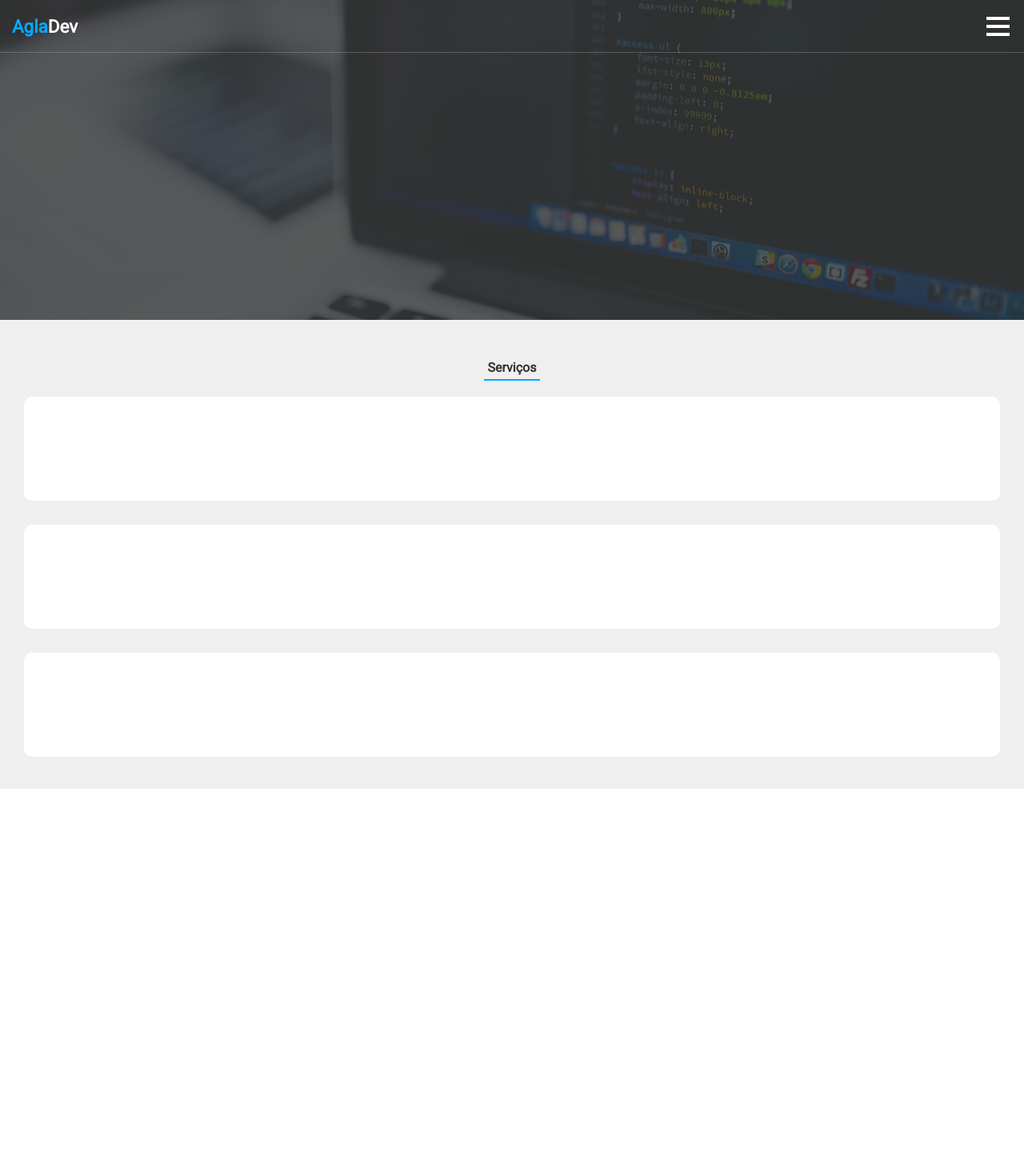
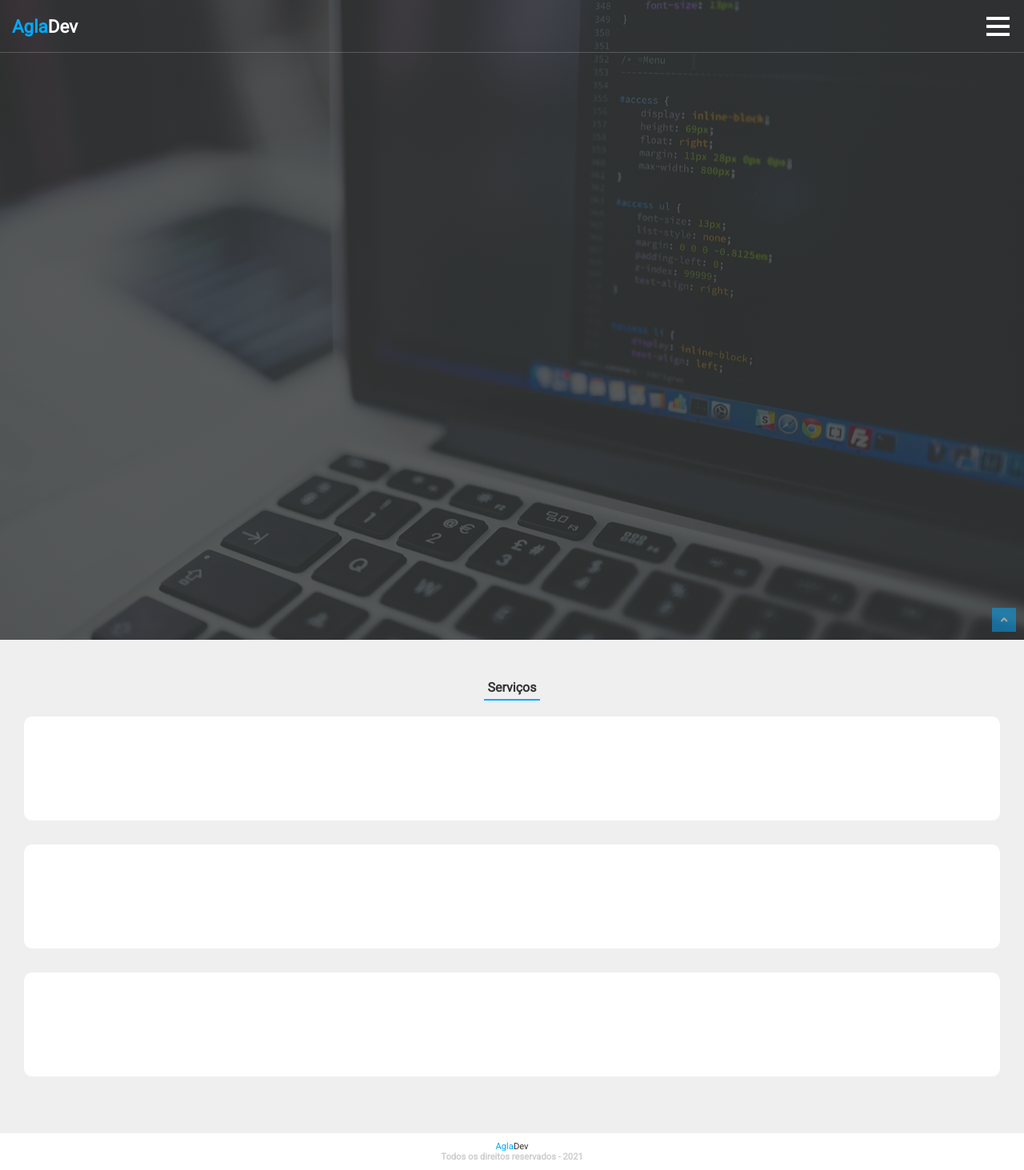
Before and after one commit to ze-aglailson/Agladev, a PHP site: page / in a window 1280 px wide. Shown: the whole page at 80% size. Before the commit the page ends 986 px from the top, so only its background shows below. Run offline with PHP 8.4, Linux system fonts and the light colour scheme; data comes from the database, SQL or seed files in the repository; style sheets or scripts are compiled from the project's sources; some libraries are stand-ins or nearby versions.

Commit message:
btn volta topo e rodape implrementados

```diff
--- a/App/Controller/PessoaController.php
+++ b/App/Controller/PessoaController.php
@@ -4,7 +4,7 @@
 
     public function index(){
 
-
+        echo "Voce ta na controller de pessoa";
 
     }
 
--- a/App/Template/estrutura.html
+++ b/App/Template/estrutura.html
@@ -51,8 +51,8 @@
                 </section>
 
                 <footer id="footer-menu">
+                    <a href="#">Agla<span>Dev</span></a>
                     <h3>Todos os direitos reservados</h3>
-                    <a href="#">Agla<span>Dev</span></a>
                 </footer>
 
             </ul>
@@ -61,7 +61,16 @@
 
     <main class="principal">
         {{area_dinamica}}
+
+        <button class="btn-volta-topo">
+            <i class="fa fa-angle-up"></i>
+        </button>
     </main>
+
+    <footer class="footer">
+        <a href="#">Agla<span>Dev</span></a>
+        <h3>Todos os direitos reservados - 2021</h3>
+    </footer>
 
 </body>
 </html>
--- a/styles/renderizado/template.css
+++ b/styles/renderizado/template.css
@@ -25,7 +25,7 @@
   width: 100%;
   display: grid;
   grid-template-columns: [inicio] 30px [inicio-temp] 1fr repeat(21, 10px 1fr) [fim-temp] 30px [fim];
-  grid-template-rows: [inicio-cabecalho] 50vh [fim-cabecalho] 50px [inicio-principal] auto [fim-principal] 10px;
+  grid-template-rows: [inicio-cabecalho] 100vh [fim-cabecalho] 50px [inicio-principal] auto [fim-principal] 40px [inicio-footet] auto [fim-footer];
   background-color: #efefef; }
 
 /*CABECALHO*/
@@ -215,5 +215,45 @@
   grid-column: inicio/fim;
   grid-row: inicio-principal/fim-principal;
   padding: 0 30px; }
+  .principal .btn-volta-topo {
+    height: 30px;
+    width: 30px;
+    background-color: #0af;
+    font-size: 14px;
+    position: fixed;
+    bottom: 10px;
+    right: 10px;
+    opacity: 0.5;
+    /*
+    transition: opacity .2s ease-out;
+    */
+    display: flex;
+    justify-content: center;
+    align-items: center;
+    cursor: pointer; }
+    .principal .btn-volta-topo i {
+      color: #fff; }
+  .principal .btn-volta-topo:hover {
+    opacity: .8; }
+
+.footer {
+  grid-column: inicio/fim;
+  grid-row: inicio-footer/fim-footer;
+  width: 100%;
+  display: flex;
+  justify-content: center;
+  flex-direction: column;
+  align-items: center;
+  padding: 10px;
+  border-top: 1px solid #efefef;
+  background-color: #FFFFFF; }
+  .footer h3 {
+    font-size: .7em;
+    color: #ccc; }
+  .footer a {
+    font-size: .7em;
+    color: #00AAFF; }
+    .footer a span {
+      color: #333333; }
 
 /*# sourceMappingURL=template.css.map */
--- a/styles/template.scss
+++ b/styles/template.scss
@@ -29,8 +29,9 @@
 	display: grid;
 	grid-template-columns: [inicio] 30px [inicio-temp] 1fr repeat(21, 10px 1fr) [fim-temp]30px[fim];
 	grid-template-rows:
-		[inicio-cabecalho] 50vh [fim-cabecalho]50px
-		[inicio-principal] auto [fim-principal]10px
+		[inicio-cabecalho] 100vh [fim-cabecalho]50px
+		[inicio-principal] auto [fim-principal]40px
+		[inicio-footet]auto[fim-footer]
 		/*Continuar as rows conforme desenvovimento*/
 
 	;
@@ -229,7 +230,6 @@
 
 		}
 	}
-
 	#footer-menu{
 		width: 100%;
 		position: fixed;
@@ -254,7 +254,6 @@
 			}
 		}
 	}
-
 }
 
 // Parte dinamica do template
@@ -263,4 +262,51 @@
 	grid-row: inicio-principal/fim-principal;
 	padding: 0 30px;
 
+	.btn-volta-topo{
+		height: 30px;
+		width: 30px;
+		background-color: #0af;
+		font-size: 14px;
+		position: fixed;
+		bottom: 10px;
+		right: 10px;
+		opacity: 0.5;
+		/*
+		transition: opacity .2s ease-out;
+		*/
+		display: flex;
+		justify-content: center;
+		align-items: center;
+		cursor: pointer;
+		i{
+			color: #fff;
+		}
+	}
+	.btn-volta-topo:hover{
+		opacity: .8;
+	}
 }
+
+.footer{
+	grid-column: inicio/fim;
+	grid-row: inicio-footer/fim-footer;
+	width: 100%;;
+	display: flex;
+	justify-content: center;
+	flex-direction: column;
+	align-items: center;
+	padding: 10px;
+	border-top: 1px solid #efefef;
+	background-color: $branco;
+	h3{
+		font-size: .7em;
+		color: #ccc;
+	}
+	a{
+		font-size: .7em;
+		color: $azul-piscina;
+		span{
+			color: #333333;
+		}
+	}
+}
```
Also changed, not shown: App/View/home.html (line endings or trailing spaces), 3 other files.
